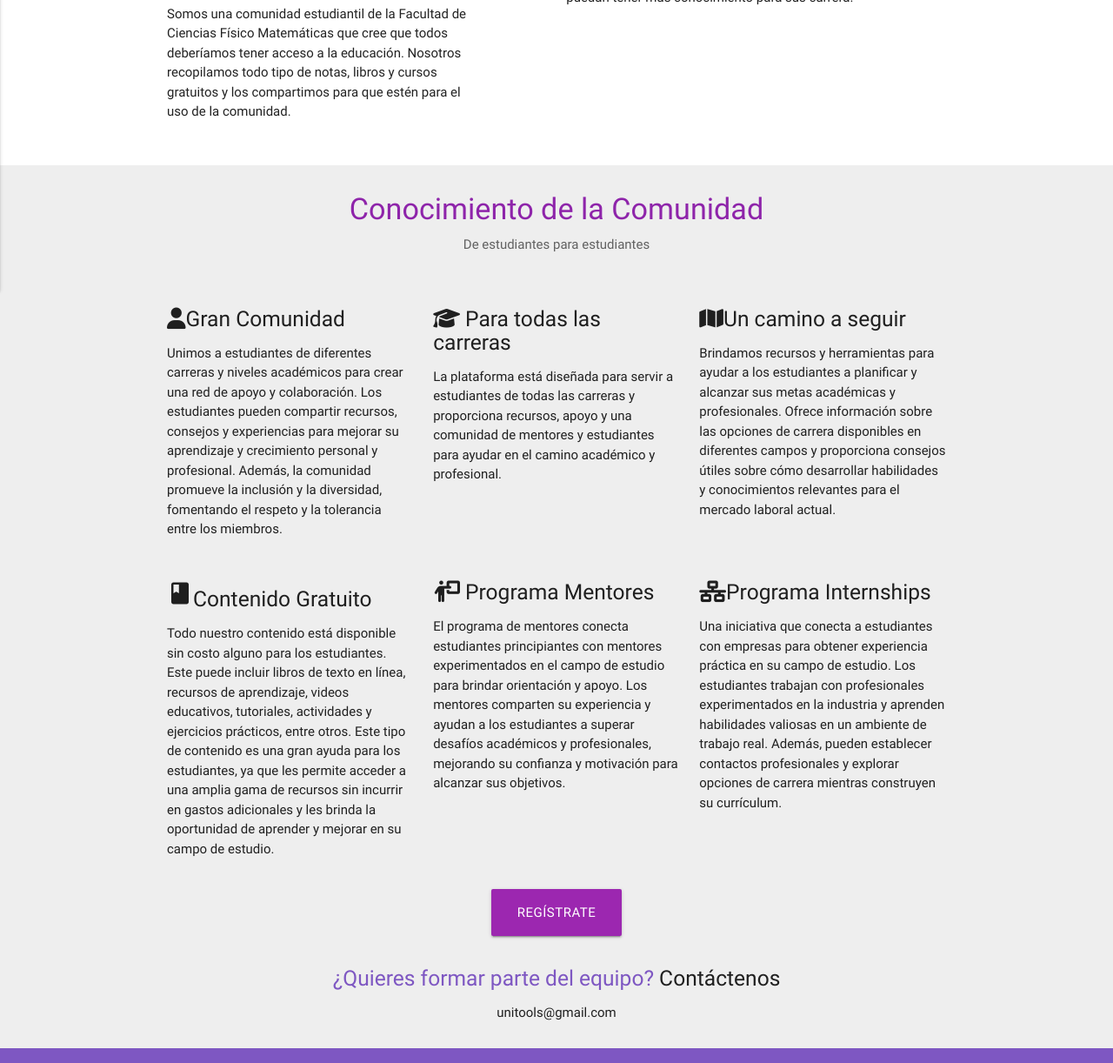
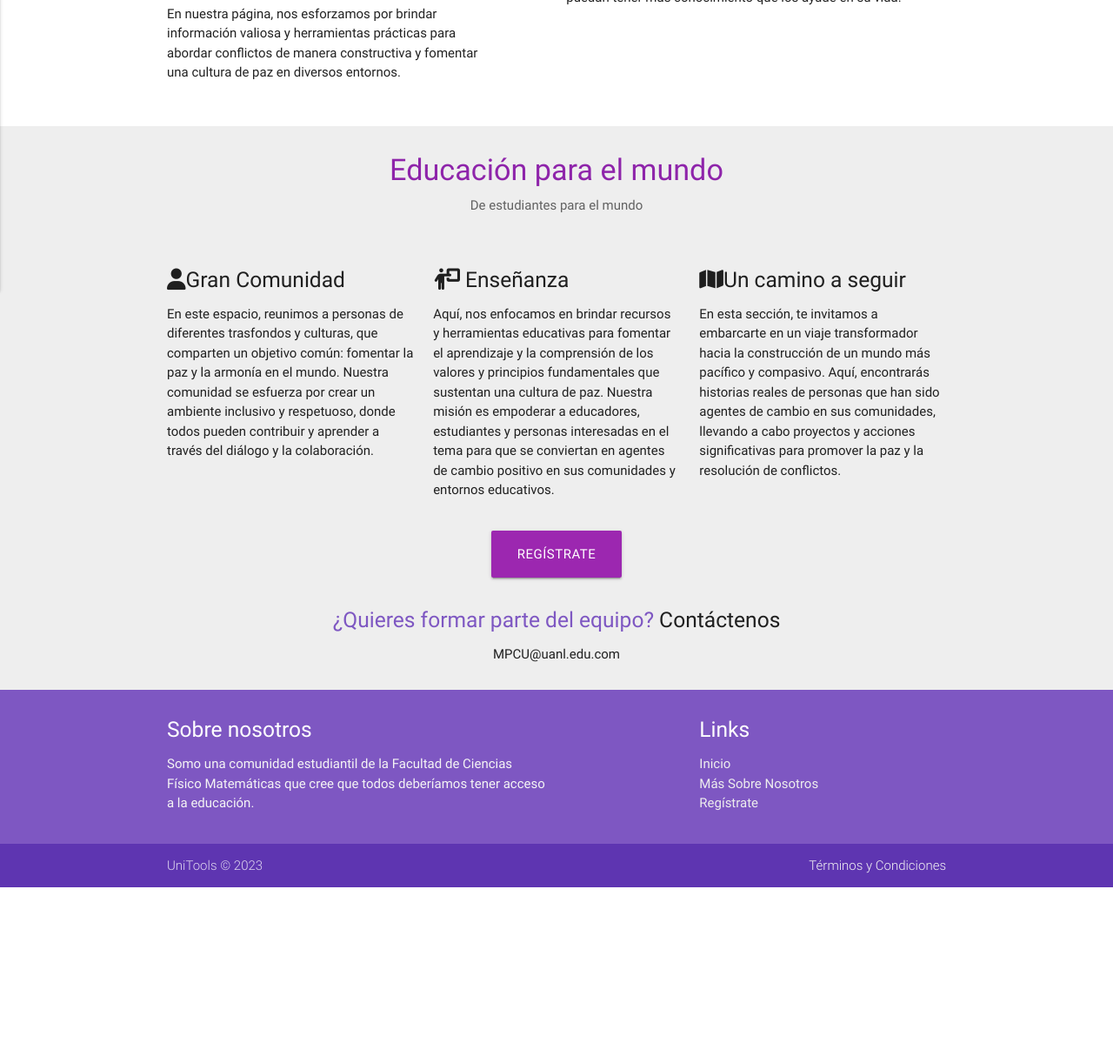
Before and after one commit to diegodaac/MPCU, a plain HTML site: page QuienSomos.html in a window 1280 px wide. Shown: the part 526-1748 px from the top of the page at 87% size. After the commit the page ends 1546 px from the top, so only its background shows below. Drawn offline with nearby package versions, Linux system fonts and the light colour scheme.

Commit message:
Actualizaciones
Actualizacion de Contenido de la pagina

```diff
--- a/QuienSomos.html
+++ b/QuienSomos.html
@@ -19,7 +19,7 @@
       <div class="container">
         <div class="nav-wrapper">
           <a href="./index.html" class="brand-logo">
-            <img src="./img/logo-unitools-nombre.png" alt="" width="150px">
+            <img src="./img/Logo.png" alt="" width="150px">
           </a>
           <a href="#" data-activates="mobile-nav" class="button-collapse">
             <i class="fa fa-bars"></i>
@@ -33,9 +33,6 @@
             </li>
             <li>
               <a href="signup.html">Regístrate</a>
-            </li>
-            <li>
-              <a href="#login-modal" class="btn purple modal-trigger">Login</a>
             </li>
             <li>
               <a href="https://facebook.com">
@@ -85,7 +82,6 @@
     <div class="showcase container">
       <div class="row">
         <div class="col s12 m10 offset-m1 center">
-          <h5>UniTools</h5>
           <h1>Knowledge For All</h1>
         </div>
       </div>
@@ -99,7 +95,7 @@
       <div class="row">
         <div class="col s12 m5">
           <h2>Qué hacemos...</h2>
-          <p>Somos una comunidad estudiantil de la Facultad de Ciencias Físico Matemáticas que cree que todos deberíamos tener acceso a la educación. Nosotros recopilamos todo tipo de notas, libros y cursos gratuitos y los compartimos para que estén para el uso de la comunidad. </p>
+          <p>En nuestra página, nos esforzamos por brindar información valiosa y herramientas prácticas para abordar conflictos de manera constructiva y fomentar una cultura de paz en diversos entornos. </p>
         </div>
         <div class="col s12 m6 offset-m1">
           <div class="row">
@@ -112,13 +108,13 @@
                   <a href="#tab2" class="purple-text">Tips</a>
                 </li>
                 <li class="tab col s4">
-                  <a href="#tab3" class="purple-text">Notas</a>
+                  <a href="#tab3" class="purple-text">MÁS</a>
                 </li>
               </ul>
             </div>
             <div id="tab1" class="col s12">
               <h5>Cursos Gratuitos</h5>
-              <p>Nosotros recopilamos cientos de cursos gratuitos ofrecidos por universidades o diferentes plataformas para que los alumnos puedan tener mas conocimiento para sus carrera.</p>
+              <p>Nosotros recopilamos cientos de cursos gratuitos ofrecidos por universidades o diferentes plataformas para que las personas puedan tener mas conocimiento que los ayude en su vida.</p>
             </div>
             <div id="tab2" class="col s12">
               <h5>Tips y más</h5>
@@ -137,8 +133,8 @@
   <!-- Sección Características -->
   <section class="section section-features grey lighten-3">
     <div class="container">
-      <h4 class="purple-text text-darken-1 center">Conocimiento de la Comunidad</h4>
-      <h6 class="grey-text text-darken-2 center">De estudiantes para estudiantes</h6>
+      <h4 class="purple-text text-darken-1 center">Educación para el mundo</h4>
+      <h6 class="grey-text text-darken-2 center">De estudiantes para el mundo</h6>
       <br>
       <br>
       <!-- Fila 1 -->
@@ -147,43 +143,23 @@
           <h5>
             <i class="fa fa-user"></i>Gran Comunidad
           </h5>
-          <p>Unimos a estudiantes de diferentes carreras y niveles académicos para crear una red de apoyo y colaboración. Los estudiantes pueden compartir recursos, consejos y experiencias para mejorar su aprendizaje y crecimiento personal y profesional. Además, la comunidad promueve la inclusión y la diversidad, fomentando el respeto y la tolerancia entre los miembros.</p>
+          <p>En este espacio, reunimos a personas de diferentes trasfondos y culturas, que comparten un objetivo común: fomentar la paz y la armonía en el mundo. Nuestra comunidad se esfuerza por crear un ambiente inclusivo y respetuoso, donde todos pueden contribuir y aprender a través del diálogo y la colaboración.</p>
         </div>
         <div class="col s12 m4">
           <h5>
-            <i class="fa fa-solid fa-graduation-cap"></i> Para todas las carreras
+            <i class="fa-solid fa-person-chalkboard"></i> Enseñanza
           </h5>
-          <p>La plataforma está diseñada para servir a estudiantes de todas las carreras y proporciona recursos, apoyo y una comunidad de mentores y estudiantes para ayudar en el camino académico y profesional.</p>
+          <p>Aquí, nos enfocamos en brindar recursos y herramientas educativas para fomentar el aprendizaje y la comprensión de los valores y principios fundamentales que sustentan una cultura de paz. Nuestra misión es empoderar a educadores, estudiantes y personas interesadas en el tema para que se conviertan en agentes de cambio positivo en sus comunidades y entornos educativos.</p>
         </div>
         <div class="col s12 m4">
           <h5>
             <i class="fa fa-solid fa-map"></i>Un camino a seguir
           </h5>
-          <p>Brindamos recursos y herramientas para ayudar a los estudiantes a planificar y alcanzar sus metas académicas y profesionales. Ofrece información sobre las opciones de carrera disponibles en diferentes campos y proporciona consejos útiles sobre cómo desarrollar habilidades y conocimientos relevantes para el mercado laboral actual. </p>
+          <p>En esta sección, te invitamos a embarcarte en un viaje transformador hacia la construcción de un mundo más pacífico y compasivo. Aquí, encontrarás historias reales de personas que han sido agentes de cambio en sus comunidades, llevando a cabo proyectos y acciones significativas para promover la paz y la resolución de conflictos.</p>
         </div>
       </div>
 
       <!-- Fila 2 -->
-      <div class="row">
-        <div class="col s12 m4">
-          <h5>
-            <i class="small material-icons">book</i>Contenido Gratuito
-          </h5>
-          <p>Todo nuestro contenido está disponible sin costo alguno para los estudiantes. Este puede incluir libros de texto en línea, recursos de aprendizaje, videos educativos, tutoriales, actividades y ejercicios prácticos, entre otros. Este tipo de contenido es una gran ayuda para los estudiantes, ya que les permite acceder a una amplia gama de recursos sin incurrir en gastos adicionales y les brinda la oportunidad de aprender y mejorar en su campo de estudio.</p>
-        </div>
-        <div class="col s12 m4">
-          <h5>
-            <i class="fa-solid fa-person-chalkboard"></i> Programa Mentores
-          </h5>
-          <p>El programa de mentores conecta estudiantes principiantes con mentores experimentados en el campo de estudio para brindar orientación y apoyo. Los mentores comparten su experiencia y ayudan a los estudiantes a superar desafíos académicos y profesionales, mejorando su confianza y motivación para alcanzar sus objetivos.</p>
-        </div>
-        <div class="col s12 m4">
-          <h5>
-            <i class="fa-solid fa-network-wired"></i>Programa Internships
-          </h5>
-          <p>Una iniciativa que conecta a estudiantes con empresas para obtener experiencia práctica en su campo de estudio. Los estudiantes trabajan con profesionales experimentados en la industria y aprenden habilidades valiosas en un ambiente de trabajo real. Además, pueden establecer contactos profesionales y explorar opciones de carrera mientras construyen su currículum.</p>
-        </div>
-      </div>
       <div class="center">
         <a href="signup.html" class="btn btn-large purple">Regístrate</a>
         <br>
@@ -191,7 +167,7 @@
         <h5>
           <span class="deep-purple-text text-lighten-1">¿Quieres formar parte del equipo?</span> Contáctenos
         </h5>
-        <p>unitools@gmail.com</p>
+        <p>MPCU@uanl.edu.com</p>
       </div>
     </div>
   </section>
```
Also changed, not shown: index.html (+10 -13 lines), img/Emociones.jpg (added).
